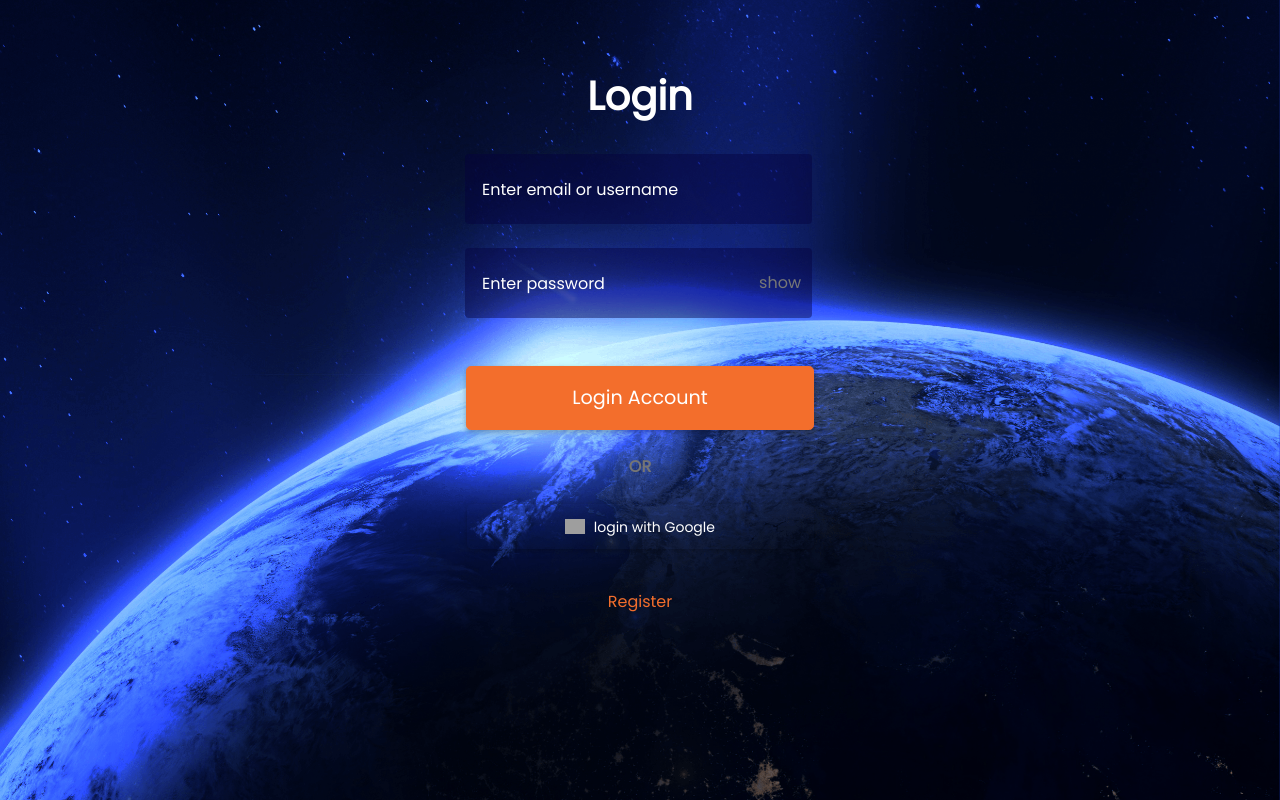
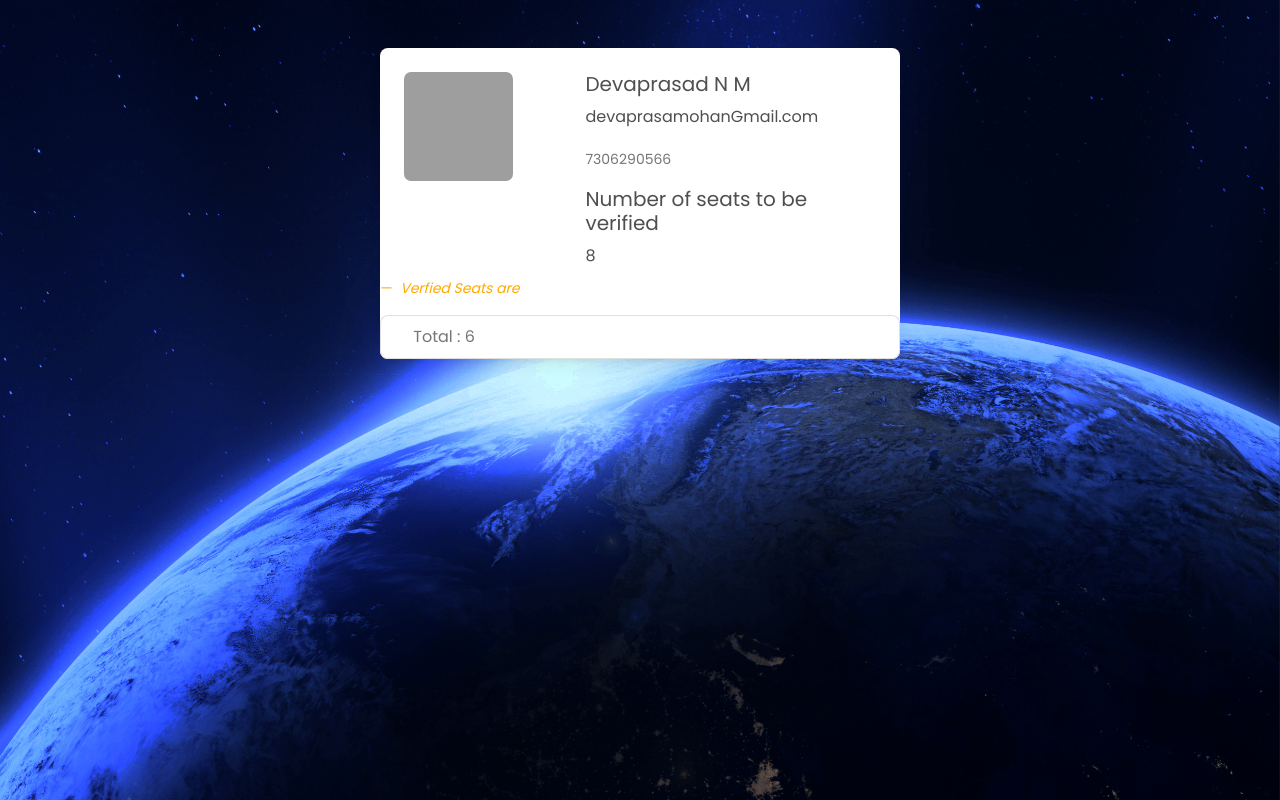
Before and after one commit to SpaceUP-CUSAT-22/spaceup-backend-2021, a Django app: template templates/ticket.html in a window 1280 px wide. Run offline with Django 3.2, Linux system fonts and the light colour scheme; the template is opened without the code that fills it, so the values that code supplies are empty; some libraries are stand-ins or nearby versions; grey boxes are pictures that could not be loaded.

Commit message:
Seat booking model extended

```diff
--- a/preevent/models.py
+++ b/preevent/models.py
@@ -40,6 +40,12 @@ class SeatBooking(models.Model):
     seats = models.PositiveIntegerField(default=1)
     verified = models.BooleanField(default=False)
 
+    first_name = models.CharField(max_length=100, null=True, blank=True)
+    second_name = models.CharField(max_length=100, null=True, blank=True)
+    email = models.EmailField(max_length=254, null=True, blank=True)
+    institution = models.CharField(max_length=50, null=True, blank=True)
+    vegetarian = models.BooleanField(default=False)
+
 
 def code_generator(size=10, chars=string.ascii_uppercase + string.digits):
     return ''.join(random.choice(chars) for _ in range(size))
--- a/preevent/serializers.py
+++ b/preevent/serializers.py
@@ -16,7 +16,9 @@ class GetEventSerializer(serializers.ModelSerializer):
 class GetSeatBookingSerializer(serializers.ModelSerializer):
     class Meta:
         model = SeatBooking
-        fields = ['event', 'seats', 'payment_status','verified']
+        fields = ['event', 'seats', 'payment_status',
+                  'verified','first_name','second_name',
+                  'email','institution','vegetarian']
 
         extra_kwargs = {
             'payment_status': {'read_only': True},
--- a/preevent/views.py
+++ b/preevent/views.py
@@ -65,7 +65,7 @@ class SeatBookingViewSet(viewsets.ModelViewSet):
         context = {}
 
         if request.user.tokens.is_volunteer():
-            context['name'] = 'sunith'
+            context['name'] = 'devaprasad'
             return render(request, template_name="verify.html", context=context)
         return render(request, template_name="ticket.html", context=context)
 
--- a/static/css/main.css
+++ b/static/css/main.css
@@ -319,3 +319,6 @@ body {
 
     }
 }
+
+
+/*verify*/
--- a/templates/ticket.html
+++ b/templates/ticket.html
@@ -6,63 +6,46 @@
 
 {% block form %}
 
-    <div style="height: 100%; " class="col-md-4 pt-5" >
+ <div class="col-md-5 pt-5">
+   <div class="card mb-4" style="max-width: 540px;">
+  <div class="row no-gutters">
+    <div class="col m-4">
+      <img src="https://picsum.photos/1000/1000" class="card-img" alt="...">
+    </div>
+    <div class="col-md-8">
+      <div class="card-body">
+        <h5 class="card-title">Devaprasad N M</h5>
+        <p class="card-text">devaprasamohanGmail.com</p>
+        <p class="card-text"><small class="text-muted">7306290566</small></p>
+          <h5 class="card-title">Number of seats to be verified </h5>
+            <p class="card-text">8</p>
+
+      </div>
 
 
-        <div style="color:#fff;" class="row d-flex align-items-center mt-4">
-            <figure style="color: #ffffff " class="text-center"><h1 class="fw-bold">Login</h1>
-            </figure>
-            <form action="/login/?{{ request.META.QUERY_STRING }}"
-                  method="POST">
-                {% csrf_token %}
-                {% if pswderr %}
-                    <div class=" text-danger text-center" role="alert">
-                        <i class="fa fa-exclamation-circle"></i> {{ pswderr }}
-                    </div>
-                {% endif %}
-                <div class="input-fields ">
+    </div>
 
-                    <div class=" mb-4 d-flex flex-column  align-items-center ">
-                        <div class="mb-4 d-flex flex-column " style="width:350px;margin-right: auto;margin-left: auto ">
-                            {#                    <label  class="form-label input-label " for="email"  style="color: #ffffff " >Email or username * </label>#}
-                            <input name="email" type="text" id="email" placeholder="Enter email or username"
-                                   class="form-control  form-control-lg text-input mb-4" required
-                                   style=" color:#ffffff; background:rgba(6,2,60,0.43);border: 1px solid transparent ; height:70px"/>
-                            {#                    <label class="form-label input-label " for="password" style="color: #ffffff " >Password*</label>#}
-                            <div class="password-container">
-                                <input type="password" name="password" id="password" placeholder="Enter password"
-                                       class="form-control form-control-lg text-input password-input"
-                                       style="color:#ffffff;background:rgba(6,2,60,0.43); border: 1px solid transparent ;  height:70px "
-                                       required/>
-                                <span onclick="show_password('password','password-visibility')" class="visibility"
-                                      id="password-visibility">show</span>
-                            </div>
-                        </div>
-                    </div>
-                    <div class="d-flex justify-content-center">
-                        <button type="submit" class="btn btn-lg btn-block submit-btn">Login Account</button>
-                    </div>
 
-                    <div class="divider d-flex justify-content-center align-items-center my-4">
-                        <p class="text-center fw-bold mx-3 mb-0 text-muted">OR</p>
-                    </div>
-                    <div style="" class="d-flex justify-content-center">
-                        <a style="color: #ffffff; text-transform: none" class="btn btn-lg btn-block text-input"
-                           href="https://accounts.google.com/o/oauth2/v2/auth?scope=https%3A//www.googleapis.com/auth/userinfo.profile%20https%3A//www.googleapis.com/auth/userinfo.email&include_granted_scopes=true&response_type=code&state={{ request.META.QUERY_STRING|urlencode }}&redirect_uri={{ google_redirect_uri }}&client_id={{ GOOGLE_CLIENT_ID }}"
-                           role="button">
-                            <img width="20px" style="margin-bottom:3px; margin-right:5px" alt="Google sign-in"
-                                 src="https://upload.wikimedia.org/wikipedia/commons/thumb/5/53/Google_%22G%22_Logo.svg/512px-Google_%22G%22_Logo.svg.png"/>
-                            login with Google
-                        </a>
+      <div class="col-md-12">
+            <figcaption class="blockquote-footer text-warning">
+    <cite title="Source Title">Verfied Seats are</cite>
+  </figcaption>
+                <ul class="list-group">
+  <li class="list-group-item disabled">Total : 6 </li>
 
-                    </div>
-                    <div class=" text-center ">
-                        <p class="new-to"><a class="signin-link"
-                                             href="/signup?{{ request.META.QUERY_STRING }}">Register </a>
-                    </div>
-                </div>
-            </form>
-        </div>
+</ul>
 
+      </div>
+
+
+  </div>
+</div>
     </div>
+
+
+
+
+
+
+
 {% endblock %}
```
Also changed, not shown: config/settings.py (+12 -12 lines), templates/verify.html (+38 -15 lines).
